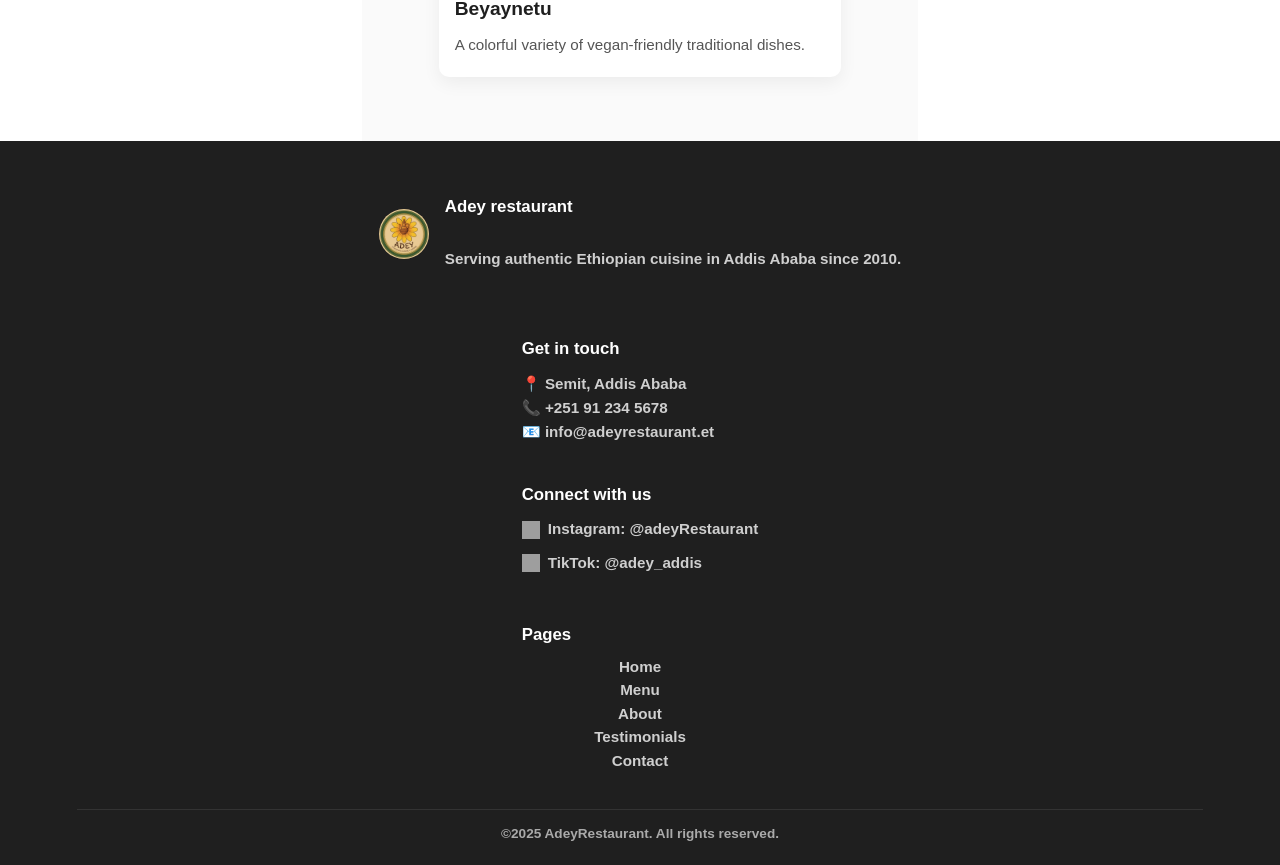
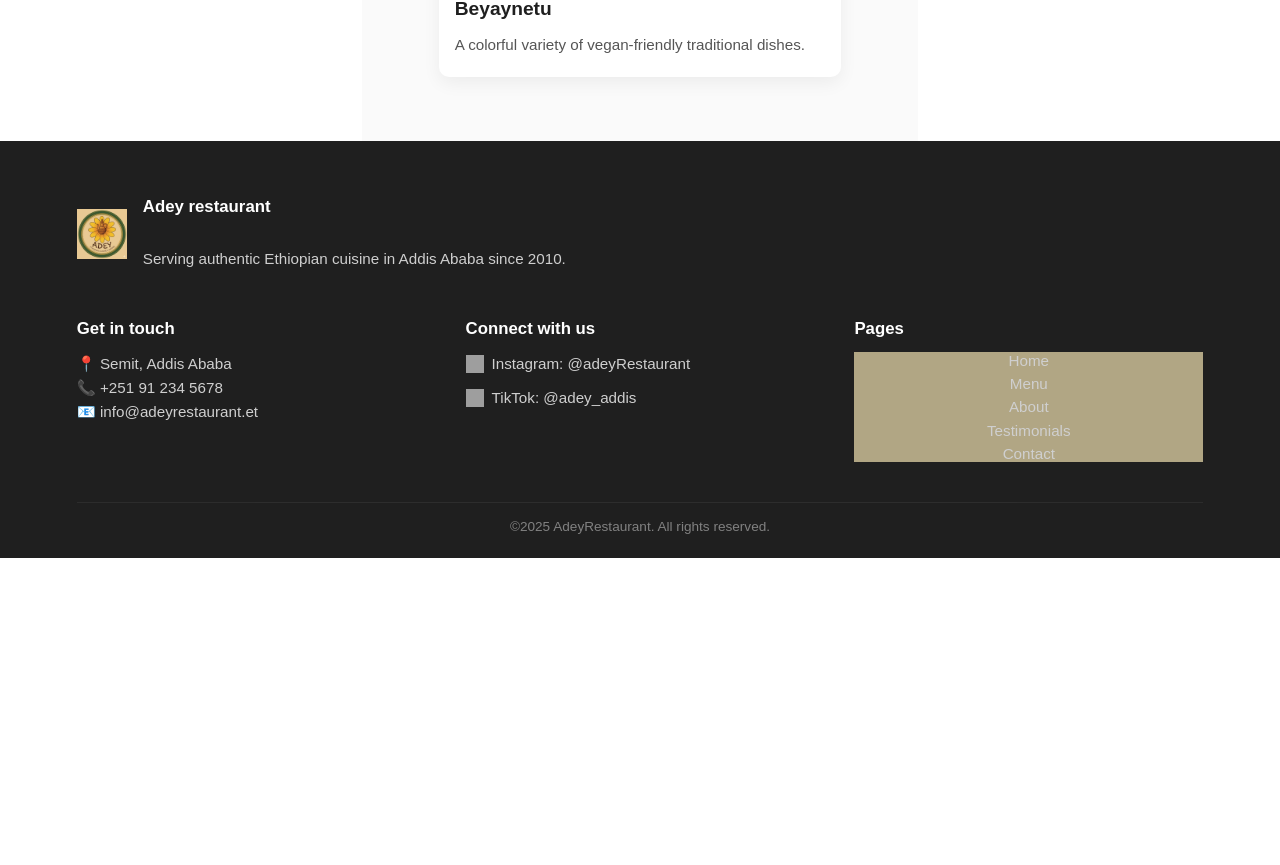
Before and after one commit to braveset14/AdeyRestaurant, a React (Vite) app in the folder frontend/: page / in a window 1280 px wide. Shown: the part 1572-2437 px from the top of the page. After the commit the page ends 2130 px from the top, so only its background shows below. Built offline with nearby package versions, Linux system fonts and the light colour scheme; grey boxes are pictures that could not be loaded.

Commit message:
Updated index.css

```diff
--- a/frontend/src/index.css
+++ b/frontend/src/index.css
@@ -369,60 +369,67 @@ textarea {
   width: 20px;
   height: 20px;
 }
-footer{
+/*footer*/
+.footer {
   width: 100%;
-  background-color: rgba(240, 224, 175, 0.7);;
+  background-color: #1c1c1c;
+  color: #eaeaea;
+  padding: 3rem 6% 1.5rem;
+}
+
+.footer-container {
+  max-width: 1200px;
+  margin: 0 auto;
+  display: grid;
+  grid-template-columns: repeat(auto-fit, minmax(220px, 1fr));
+  gap: 2.5rem;
+}
+
+.footer-brand {
   display: flex;
   flex-direction: column;
-  padding-bottom: 20px;
-  padding-top: 20px;
-  font-weight: bold;
-  margin: 0;
-}
-.footer-logo img{
-  width: 100px;
-  height: 100px;
-  justify-content: center;
+  gap: 1rem;
 }
 
-.footer-section img{
-  width: 20px;
-  height: 20px;
-  align-self: center;
-}
-.tiktok img{
-  background-color: transparent;
-}
-.section2{
-  display: flex;
-  justify-content: space-around;
-  padding-top: 20px;
-  align-self: center;
-  justify-self: center;
-}
-.footer-nav a{
-   list-style: none;
-   color: black;
-   text-decoration-line: none;
-}
-.footer-nav{
-  background-color: transparent;
-  display: flex;
-  flex-direction: column;
-  gap: 5px;
-}
-.footer-logo{
-  display: flex;
-  gap: 20px;
-  justify-content: center;
-}
-.footer-logo img{
+.footer-brand img {
+  width: 80px;
+  height: 80px;
   border-radius: 50%;
 }
-.final-section{
- align-self: center;
- text-align: center;
+
+.footer h4 {
+  margin-bottom: 0.8rem;
+  font-size: 1.1rem;
 }
+
+.footer-contact p {
+  margin: 0.3rem 0;
+  font-size: 0.95rem;
+}
+
+.footer-links {
+  background: transparent; /* removes orange box */
+  padding: 0;
+}
+
+
+.footer-links a {
+  color: #eaeaea;
+  text-decoration: none;
+  font-size: 0.95rem;
+}
+
+.footer-links a:hover {
+  color: #f0e0af;
+}
+
+.footer-bottom {
+  margin-top: 2.5rem;
+  text-align: center;
+  font-size: 0.85rem;
+  opacity: 0.7;
+}
+
 #backToTop{
   align-self: flex-start;
   justify-self: flex-start;
```
